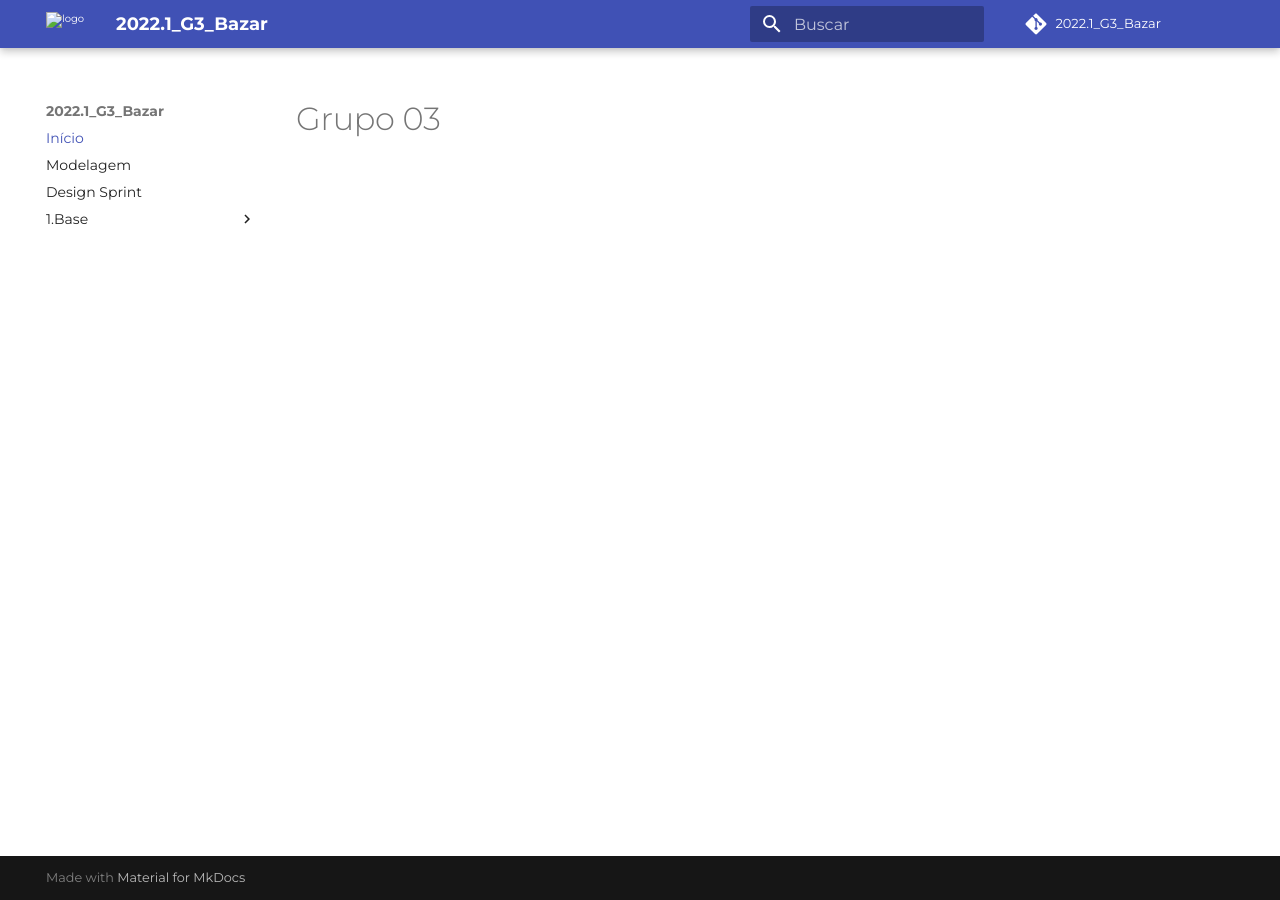
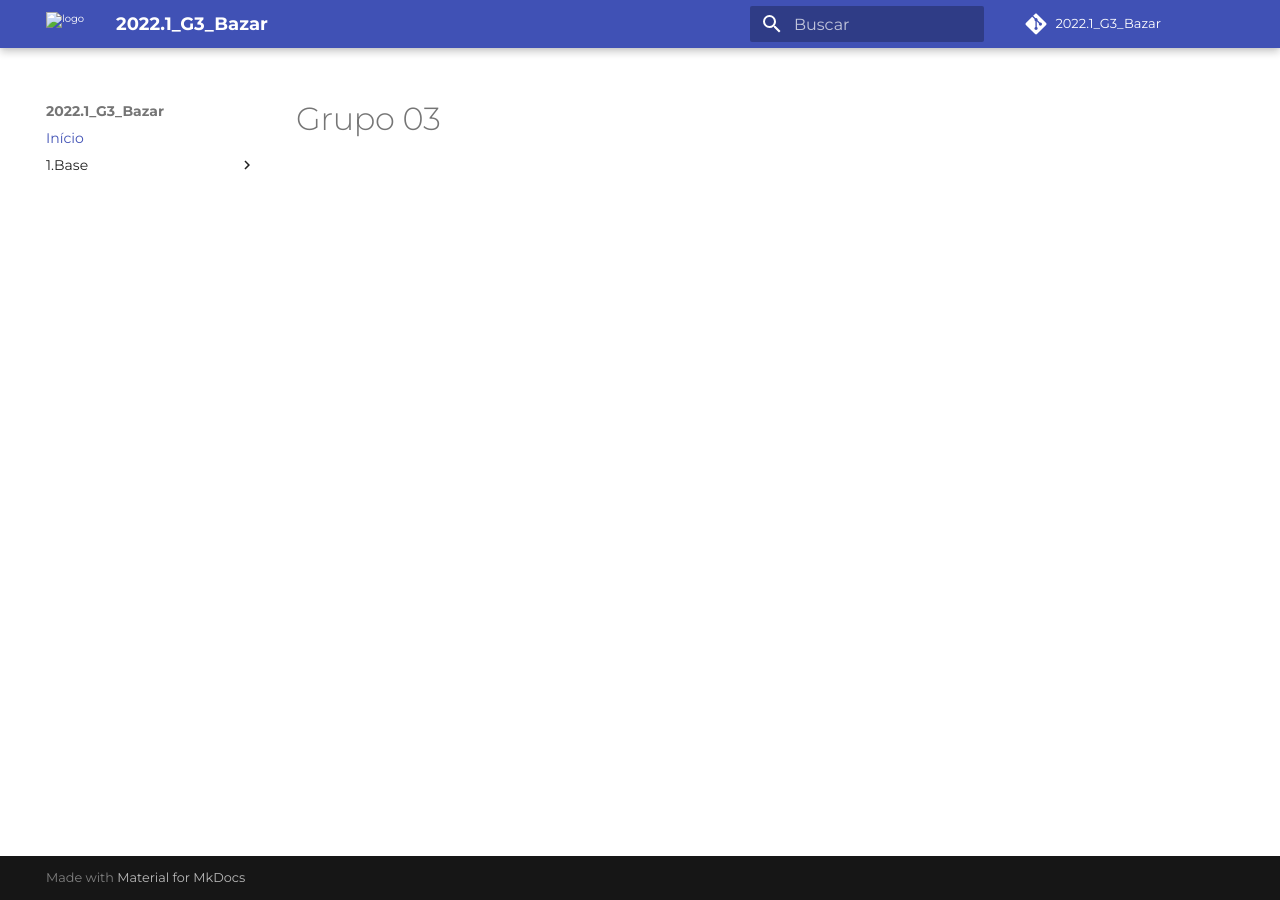
Before and after one commit to UnBArqDsw2022-1/2022.1_G3_Bazar, an MkDocs documentation site: the page built from docs/index.md, in a window 1280 px wide. Built offline with MkDocs 1.6.1 and Material for MkDocs 9.7.7, drawn with Linux system fonts in a browser that asks for light colours; some web fonts are replaced; some of the changed lines change nothing that is shown.

Commit message:
Organizando as seçõeos do git hub pages

```diff
--- a/mkdocs.yml
+++ b/mkdocs.yml
@@ -28,9 +28,7 @@ extra_css:
   - stylesheets/styles.css
 
 nav:
-  - Início: index.md
-  - Modelagem: site/Modelagem/2.1.1.UMLEstaticos/uml.md
-  - Design Sprint: site/Modelagem/2.1.1.UMLEstaticos/uml.md
+  - Início: "index.md"
   - 1.Base:
     - 1.1. Módulo Projeto Não Orientado a Abordagens Específicas:
       - Design Sprint: "Base/1.1.DesignSprint.md"
@@ -44,5 +42,3 @@ nav:
     - 1.2. Módulo Processos/Metodologias/Abordagens: "Base/1.2.ProcessosMetodologiasAbordagens.md"
     - 1.3. Iniciativas Extras - Base: "Base/1.3.IniciativasExtras.md"
     - 1.4. Participações - Base: "Base/1.4.ParticipacoesBase.md"
-plugins:
-  - search
```
